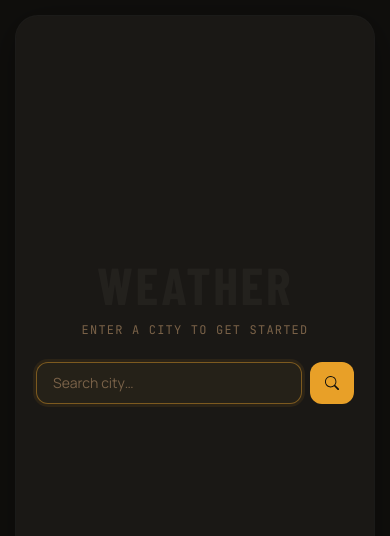
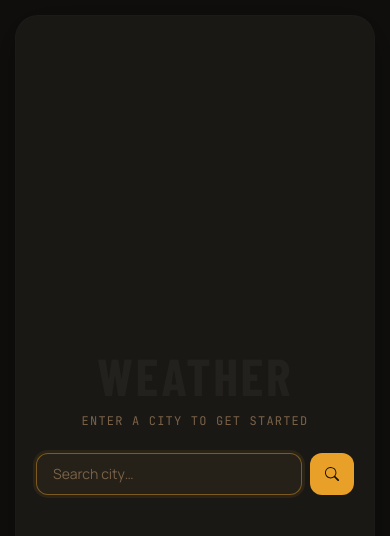
Before and after one commit to moinur-rahman/weather-forecast, a Next.js app: page / in a window 390 px wide. Shown: the top 536 px of the page. Built offline with nearby package versions, Linux system fonts and the light colour scheme; a web font is replaced by a local one.

Commit message:
Refactor layout and styling in globals.css, page.tsx, and CurrentDay components to enhance responsiveness and user experience. Remove unnecessary min-width, adjust height properties, and improve structure in CurrentDayDetails for better presentation.

```diff
--- a/src/app/globals.css
+++ b/src/app/globals.css
@@ -94,7 +94,6 @@ body {
   border: 1px solid var(--c-border);
   border-radius: 16px;
   flex: 1;
-  min-width: 140px;
   padding: 14px;
   transition: border-color 0.2s, transform 0.2s;
 }
--- a/src/app/page.tsx
+++ b/src/app/page.tsx
@@ -3,7 +3,7 @@ import CurrentDayDetails from "@/components/HomePage/CurrentDayDetails";
 
 export default function Home() {
   return (
-    <div className="flex flex-col p-4 md:p-5 gap-4 min-h-screen md:h-screen md:overflow-hidden">
+    <div className="flex flex-col p-4 md:p-5 h-dvh overflow-y-auto md:overflow-hidden">
       <div className="flex-1 md:min-h-0">
         <CurrentDay />
       </div>
--- a/src/components/HomePage/CurrentDay.tsx
+++ b/src/components/HomePage/CurrentDay.tsx
@@ -193,7 +193,7 @@ export default function CurrentDay() {
         </>
       ) : (
         /* ── Empty state ── */
-        <div className="flex-1 flex flex-col items-center justify-center gap-6 min-h-[70vh] md:min-h-0">
+        <div className="flex-1 flex flex-col items-center justify-center gap-6">
           <div className="text-center">
             <div
               className="uppercase leading-none select-none"
--- a/src/components/HomePage/CurrentDayDetails.tsx
+++ b/src/components/HomePage/CurrentDayDetails.tsx
@@ -26,19 +26,19 @@ export default function CurrentDayDetails() {
   if (!dayForecast) return null;
 
   return (
-    <div className="card px-5 py-4">
+    <div className="card px-5 py-4 mt-4">
       <p
         className="text-[10px] uppercase tracking-widest mb-3"
         style={{ color: "var(--c-muted)", ...MONO }}
       >
         Hourly Forecast
       </p>
-      <div className="flex gap-3 overflow-x-auto pb-1">
+      <div className="grid grid-cols-2 md:flex md:flex-row gap-3">
         {([1, 2, 3, 4] as const).map((idx, pos) =>
           visibleCount > pos ? (
             <div
               key={idx}
-              className="animate-card-in flex-1 min-w-0"
+              className="animate-card-in md:flex-1"
               style={{ animationDelay: `${pos * 70}ms` }}
             >
               <CurrentDayDetailsBox index={idx} />
```
